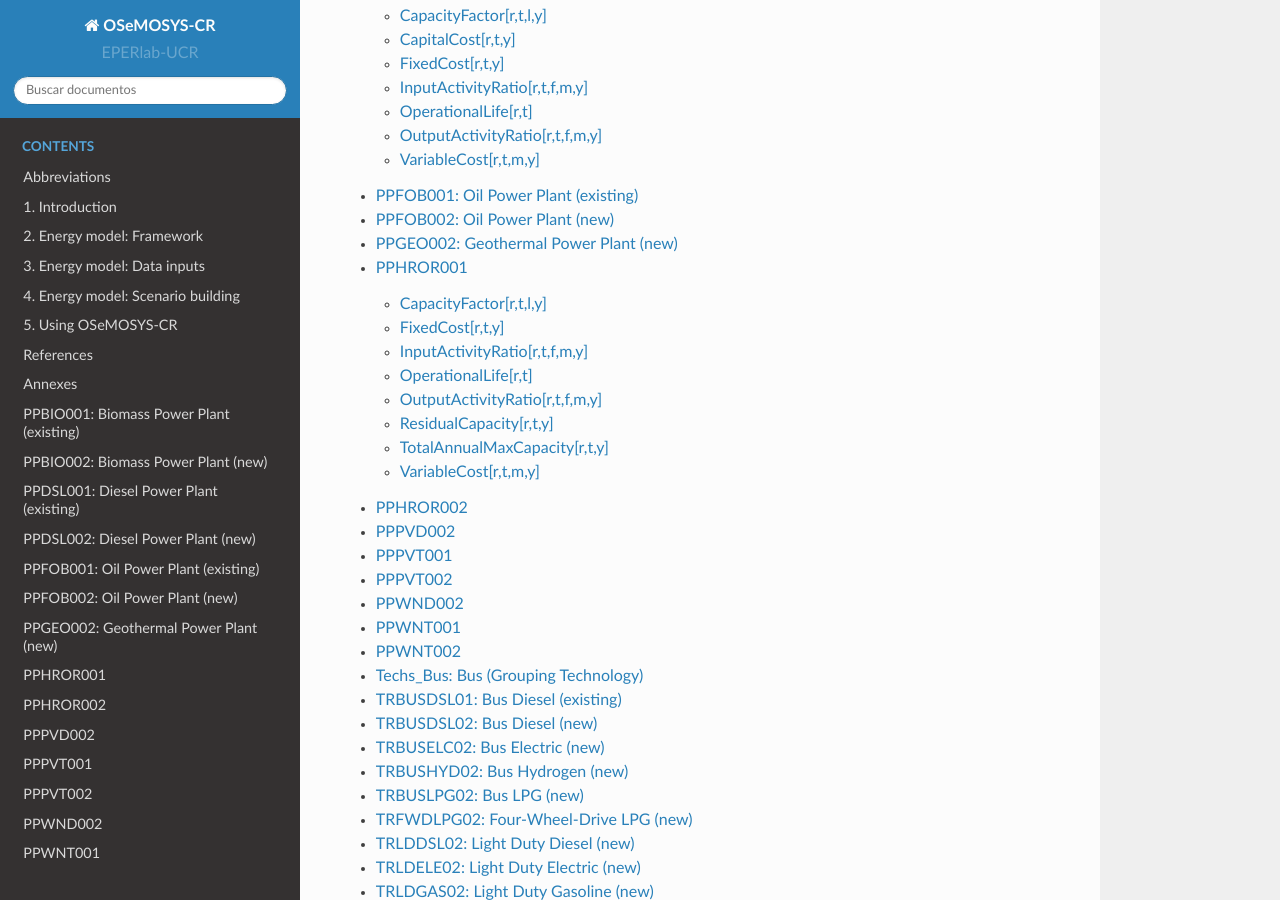
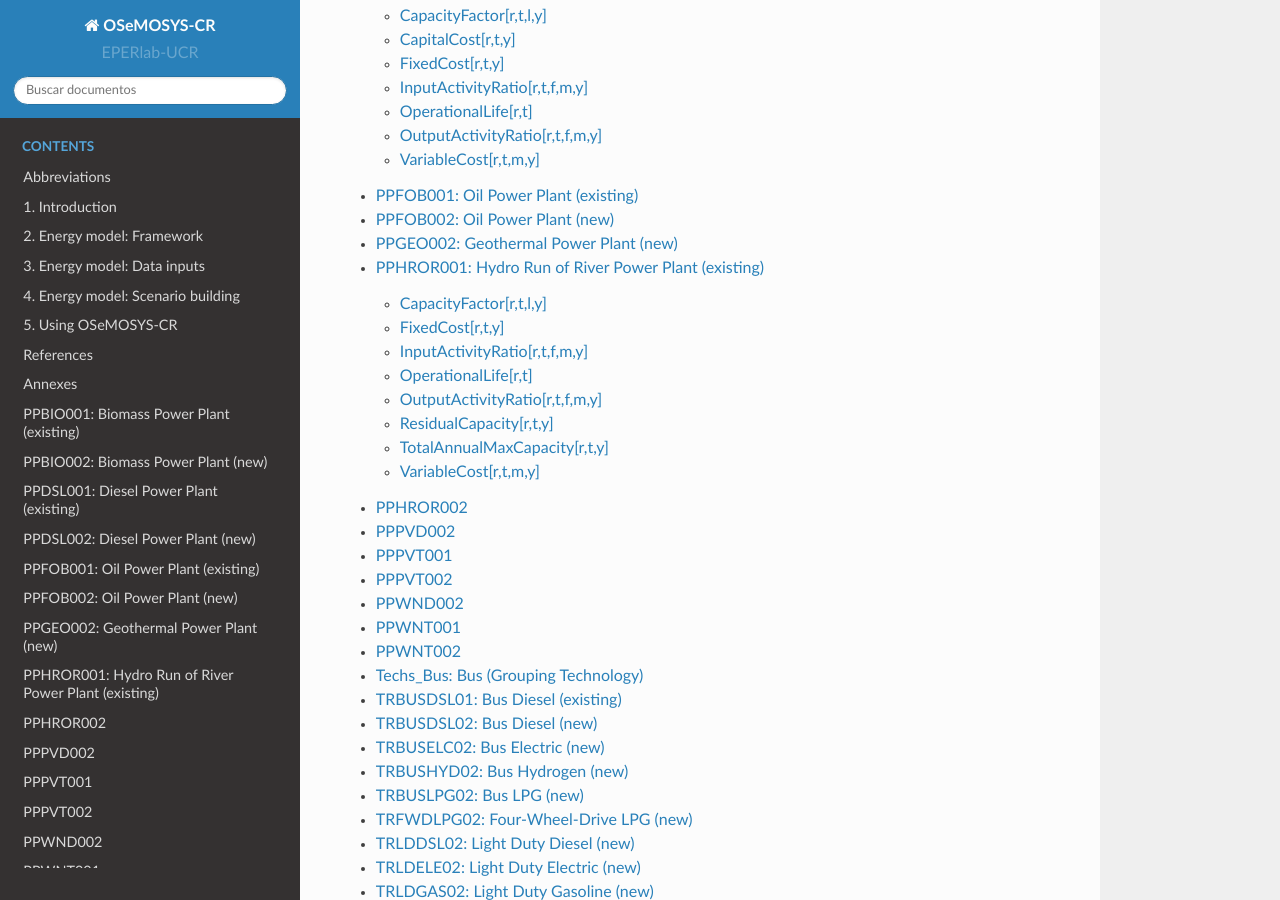
Before and after one commit to EPERLab/OSeMOSYS-CR, a Sphinx documentation site: the page built from docs/index.rst, in a window 1280 px wide and 900 px high, scrolled down 1584 px. Built offline with Sphinx 7.4.7 and the Read the Docs theme 2.0.0, drawn with Linux system fonts in a browser that asks for light colours; formulas are drawn with MathJax 3.

Commit message:
Update 12_PPHROR001.rst

```diff
--- a/docs/fichas/12_PPHROR001.rst
+++ b/docs/fichas/12_PPHROR001.rst
@@ -1,4 +1,4 @@
-PPHROR001
+PPHROR001: Hydro Run of River Power Plant (existing)
 =====================================
 
 +-------------------------------------------------+-------+--------------+--------------+--------------+--------------+
```
